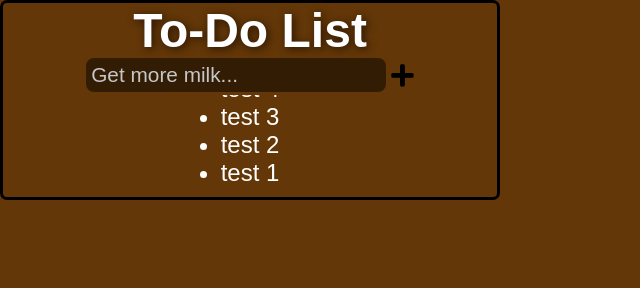
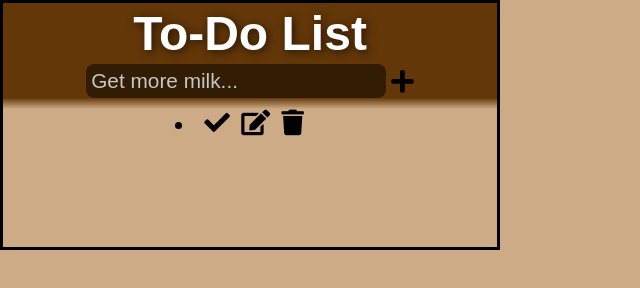
Before and after one commit to bruceathy/todo-extension, a browser extension: page index.html in a window 1280 px wide. Both pictures are taken after a click on the button 402 px from the left and 76 px from the top of the page. Shown: the whole page, without its empty margins (0-640 px from the left). Drawn offline with Linux system fonts and the light colour scheme; a web font is replaced by a local one.

Commit message:
delete / edit / complete btns

```diff
--- a/index.html
+++ b/index.html
@@ -29,12 +29,6 @@
     </div>
 
       <ul id="todo-list" class="todo-container">
-        <li>test 1</li>
-        <li>test 2</li>
-        <li>test 3</li>
-        <li>test 4</li>
-        <li>test 5</li>
-        <li>test 6</li>
       </ul>
   </body>
 </html>
--- a/script.js
+++ b/script.js
@@ -1,10 +1,25 @@
 const toDoInput = document.getElementById("todo-input");
-const addBtn = document.querySelector("add-btn");
+const addBtn = document.getElementById("add-btn");
 const toDoList = document.getElementById("todo-list");
 
-addBtn.addEventListener("click", function () {
-  //   const toDo = toDoInput.value;
-  //   toDoInput.value = "";
-  //   toDoList.innerHTML += `<li>${toDo}</li>`;
-  console.log("tesing");
+function editToDo() {
+  const toDoItem = document.getElementById("todo-item");
+  toDoItem.contentEditable = true;
+  toDoItem.focus();
+}
+
+function deleteToDo(e) {
+  e.parentElement.remove();
+}
+
+// FIX THIS FUNCTION
+function completeToDo() {
+  const toDoItem = document.getElementById("todo-item");
+  toDoItem.style.textDecoration = "line-through";
+}
+
+addBtn.addEventListener("click", () => {
+  const toDo = toDoInput.value;
+  toDoInput.value = "";
+  toDoList.innerHTML += `<li><p id="todo-item">${toDo}</p> <button onclick="completeToDo(this)"><i class="fas fa-check"></i></button> <button onclick="editToDo(this)"><i class="fas fa-edit"></i></button> <button onclick="deleteToDo(this)"><i class="fas fa-trash"></i></button></li>`;
 });
--- a/style.css
+++ b/style.css
@@ -10,11 +10,10 @@ body {
   align-items: center;
   font-family: "Radio Canada Big", sans-serif;
   max-width: 500px;
-  height: 200px;
-  background-color: #633708;
+  height: 250px;
+  background-color: #cdab87;
   color: #fff;
   border: 3px solid black;
-  border-radius: 7px;
 }
 
 textarea,
@@ -45,11 +44,19 @@ h1 {
   font-family: "Poetsen One", sans-serif;
   font-size: 3rem;
   text-shadow: 2px 2px 8px #000000a1;
+  background-color: #633708;
+  width: 100%;
+  text-align: center;
+  padding: 0.2rem;
 }
 
 .add-container {
   display: flex;
   align-items: center;
+  justify-content: center;
+  background: linear-gradient(to bottom, #633708 75%, #63370800 100%);
+  width: 100%;
+  padding-bottom: 0.5rem;
 }
 
 .add-container button {
@@ -67,10 +74,29 @@ h1 {
   overflow-y: scroll;
   scroll-behavior: smooth;
   scrollbar-width: none;
-  margin-bottom: 0.6rem;
-  width: 90%;
+  margin-bottom: 0.3rem;
+  width: 80%;
 }
 
 li {
   font-size: 1.5rem;
+  color: #000;
 }
+
+li p {
+  display: inline;
+  margin-right: 0.2rem;
+}
+
+li p:hover {
+  cursor: pointer;
+  text-decoration: underline;
+}
+
+li button {
+  background-color: transparent;
+  border: none;
+  cursor: pointer;
+  font-size: 1.6rem;
+  margin-left: 0.3rem;
+}
```
Also changed, not shown: 1 other file.
